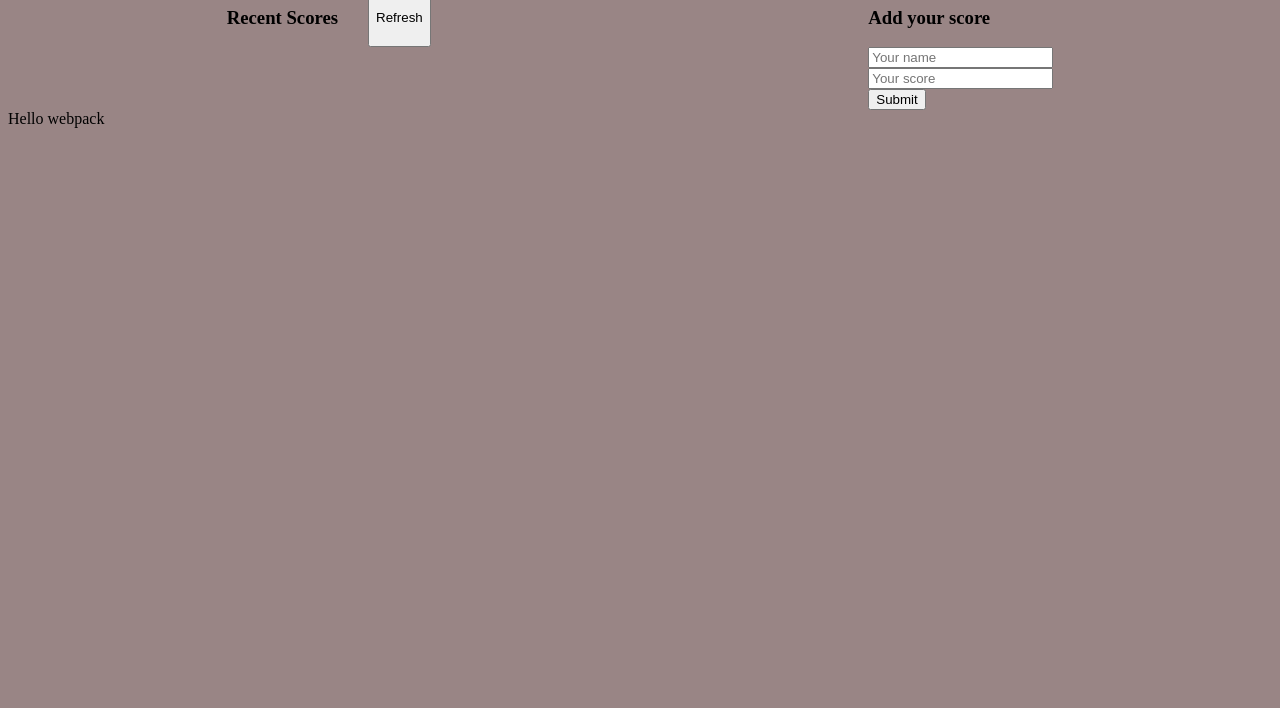
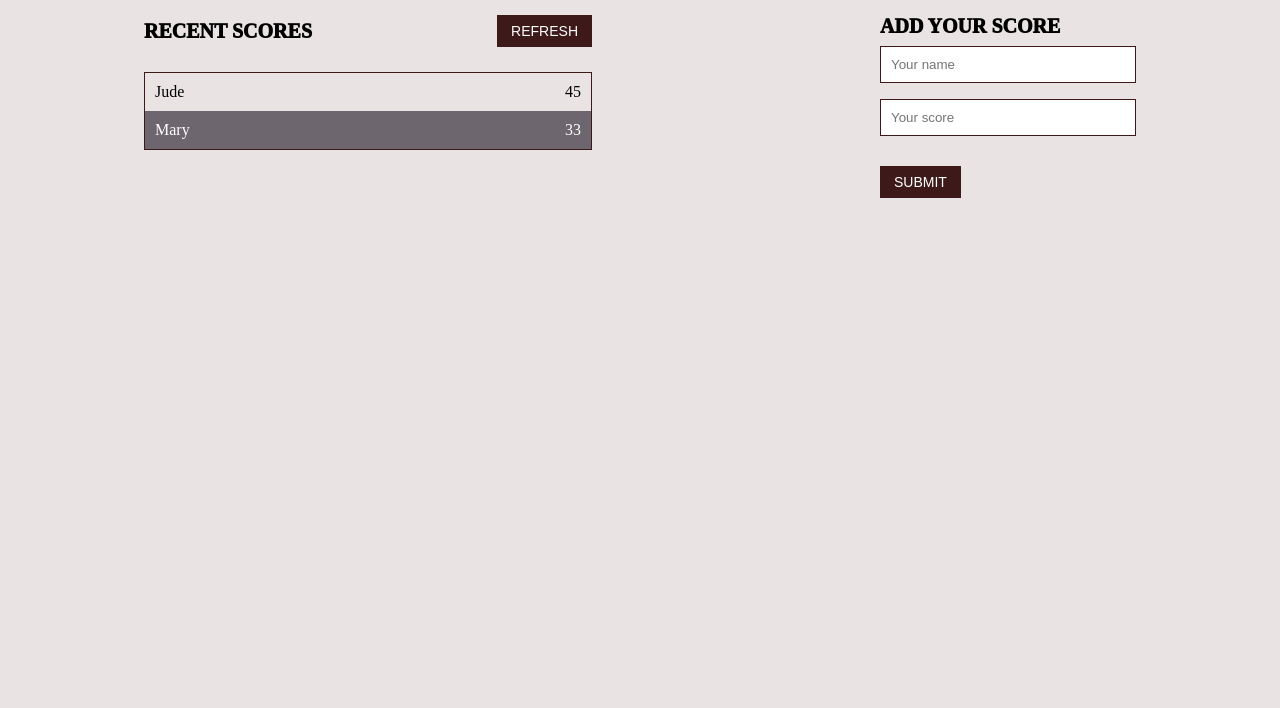
Before and after one commit to Chike1990/LeaderBoard_Project, a website built with webpack: page src/index.html in a window 1280 px wide. Shown: the part 92-800 px from the top of the page. Built offline with nearby package versions, Linux system fonts and the light colour scheme.

Commit message:
Create scoredata.js for storing score data

```diff
--- a/src/index.html
+++ b/src/index.html
@@ -10,23 +10,34 @@
 </head>
 
 <body>
-  <h1 class="Page-title">Leaderboard</h1>
+  <h1 class="page-title">Leaderboard</h1>
 
   <div class="score-input-display_container">
     <div class="score-display_container">
       <div class="score-display-head">
-        <h3 class="recent-scores">Recent Scores</h3>
+        <h3 class="heading-primary">Recent Scores</h3>
         <input type="button" class="refresh" value="Refresh" />
       </div>
-      <div class="score-display"></div>
+      <div class="score-display">
+        <div class="score-display-item">
+          <span class="name">Jude</span>
+          <span class="score">45</span>
+        </div>
+        <div class="score-display-item">
+          <span class="name">Mary</span>
+          <span class="score">33</span>
+        </div>
+
+
+      </div>
     </div>
 
     <div class="score-input_container">
-      <h3>Add your score</h3>
-      <div class="__input-box">
-        <input type="text" class="name__input" placeholder="Your name" /><br />
-        <input type="text" class="score__input" placeholder="Your score" /><br />
-        <button type="submit">Submit</button>
+      <h3 class="heading-primary">Add your score</h3>
+      <div class="input-box">
+        <input type="text" class="input" placeholder="Your name" /><br />
+        <input type="text" class="input margin30" placeholder="Your score" /><br />
+        <button class="refresh" type="submit">Submit</button>
       </div>
     </div>
   </div>
--- a/src/index.js
+++ b/src/index.js
@@ -1,48 +1 @@
-import _ from 'lodash';
 import './style.css';
-
-
-let score = [
-  {
-    Name: 'Chike',
-    score: 71
-  },
-  {
-    Name: 'Nelsino',
-    score: 83
-  },
-  {
-    Name: 'Jose',
-    score: 78
-  },
-  {
-    Name: 'Dante',
-    score: 80
-  },
-  {
-    Name: 'Hamza',
-    score: 97
-  },
-  {
-    Name: 'Agbo',
-    score: 76
-  },
-  {
-    Name: 'Enio',
-    score: 98
-  },
-]
-
-
-
-
-function component() {
-  const element = document.createElement('div');
-
- // Lodash, now imported by this script
-  element.innerHTML = _.join(['Hello', 'webpack'], ' ');
-  element.classList.add('hello');
-  return element;
-}
-
-document.body.appendChild(component());
--- a/src/style.css
+++ b/src/style.css
@@ -1,5 +1,22 @@
+*,*::before, *::after {
+  margin: 0;
+  padding: 0;
+  box-sizing: border-box;
+}
+
+.margin30{
+  margin-bottom: 30px !important;
+}
+
 body{
-  background-color: rgb(153, 133, 133);
+  background-color: rgb(233, 227, 227);
+}
+
+.page-title {
+  text-align: center;
+  text-transform: uppercase;
+  font-weight: 100;
+  margin: 40px 0 30px 0;
 }
 
 .score-input-display_container{
@@ -7,10 +24,63 @@ body{
   justify-content: space-around;
 }
 
-.score-display-head{
-  display: flex;
+.score-display_container {
+  /* width: 60%; */
 }
 
-.recent-scores{
-  padding-right: 30px;
+.score-input_container{
+  width: 20%;
+
 }
+
+.score-display-head{
+  width: 100%;
+  display: flex;
+  justify-content: space-between;
+  align-items: center;
+}
+
+.score-display_container{
+width:35%;
+}
+
+.score-display{
+  border: 1px solid #3d1919;
+  margin-top: 25px;
+}
+
+.score-display-item{
+  display: flex;
+  justify-content: space-between;
+  padding: 10px 10px;
+}
+
+.score-display-item:nth-child(even) {
+  background-color: rgb(110, 102, 110);
+  color: white;
+}
+
+.heading-primary{
+  margin-right: 30px;
+  text-transform: uppercase;
+  font-size: 20px;
+  font-weight: 1000;
+}
+
+.refresh {
+  background-color: #3d1919;
+  color: #fff;
+  border: none;
+  outline: none;
+  padding: 8px 14px;
+  text-transform: uppercase;
+  font-size: 14px;
+}
+
+.input{
+  outline: none;
+  border: 1px solid #3d1919;
+  padding: 10px 0 10px 10px;
+  width: 100%;
+  margin: 8px 0 8px 0;
+}
```
Also changed, not shown: src/scoredata.js (added, +31 -0 lines), .github/workflows/linters.yml (added).
